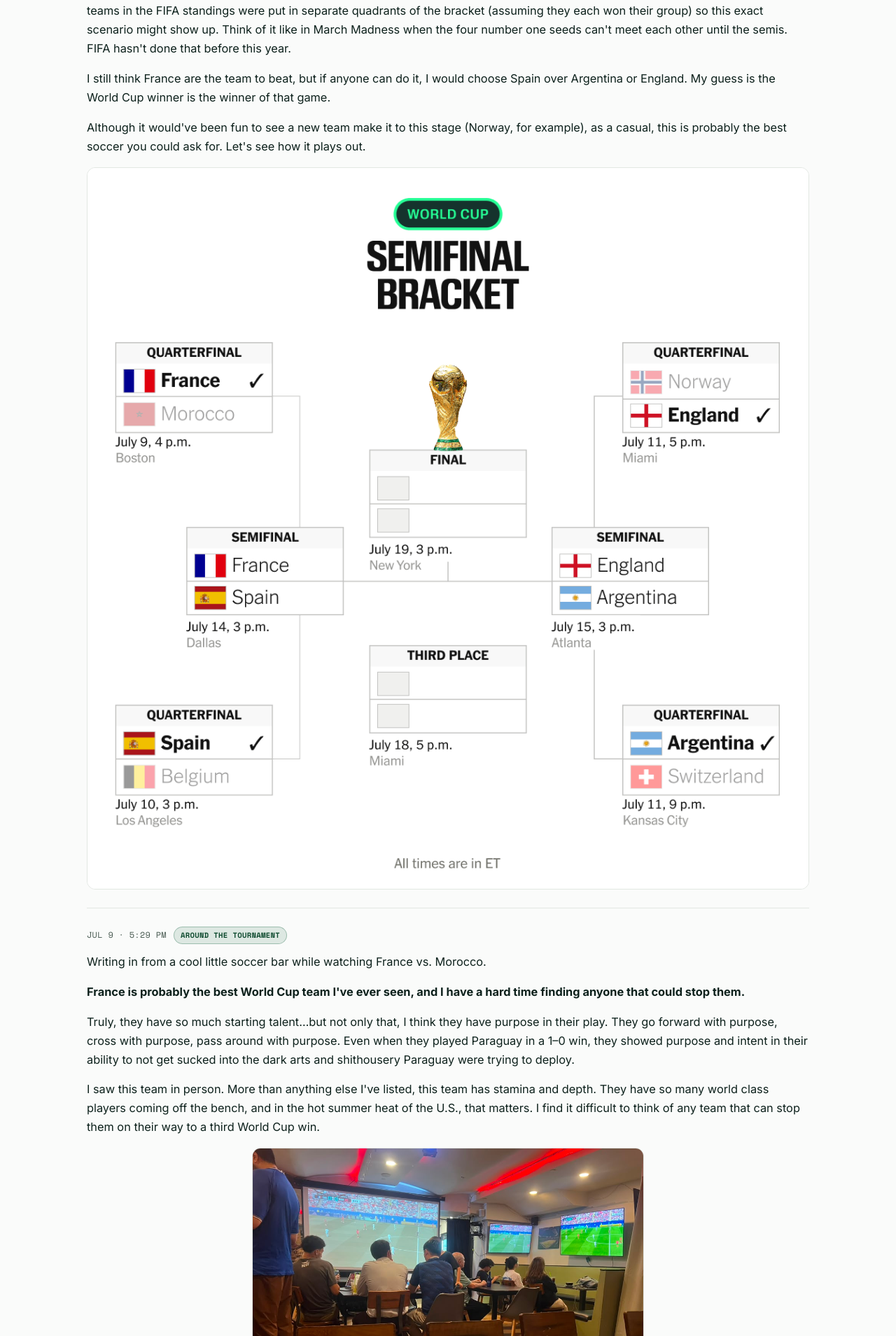
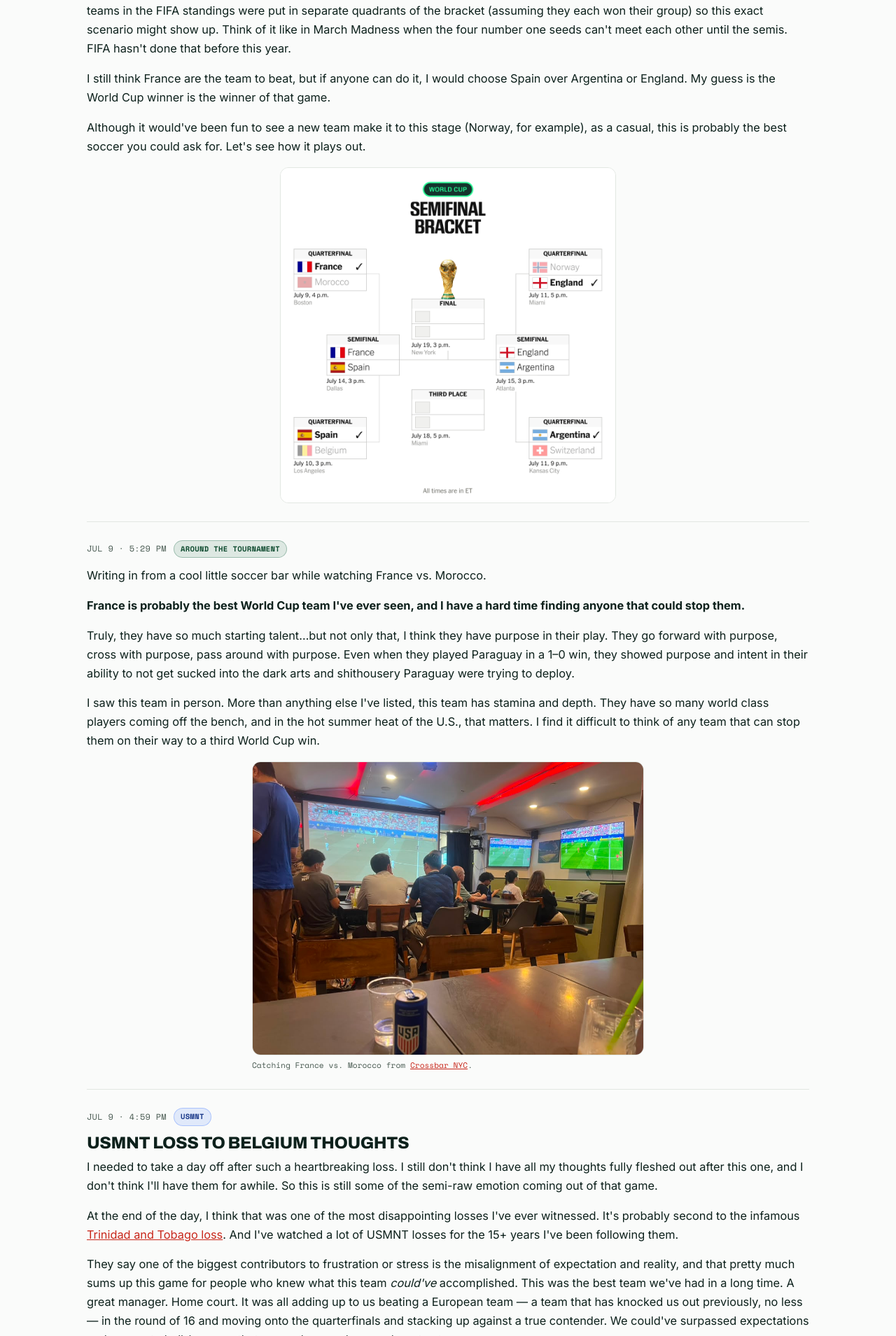
Before and after one commit to jmozden3/jmozden3.github.io, a Jekyll site: the page built from _posts/2026-06-11-world-cup-log.md, in a window 1280 px wide. Shown: the part 829-2738 px from the top of the page at 70% size. Built offline with Jekyll 4.4.1, drawn with Linux system fonts in a browser that asks for light colours.

Commit message:
Constrain semifinal bracket image width
Co-Authored-By: Claude Opus 4.8 <noreply@anthropic.com>

```diff
--- a/_posts/2026-06-11-world-cup-log.md
+++ b/_posts/2026-06-11-world-cup-log.md
@@ -223,7 +223,7 @@ image: https://jmozden3.github.io/assets/images/usmnt-goal-hug.png
       <p>Ultimately, I think the four teams left are the four best teams of this tournament. FIFA actually set it up this year where the best four teams in the FIFA standings were put in separate quadrants of the bracket (assuming they each won their group) so this exact scenario might show up. Think of it like in March Madness when the four number one seeds can't meet each other until the semis. FIFA hasn't done that before this year.</p>
       <p>I still think France are the team to beat, but if anyone can do it, I would choose Spain over Argentina or England. My guess is the World Cup winner is the winner of that game.</p>
       <p>Although it would've been fun to see a new team make it to this stage (Norway, for example), as a casual, this is probably the best soccer you could ask for. Let's see how it plays out.</p>
-      <figure class="wc-shot wc-bracket">
+      <figure class="wc-shot wc-bracket" style="max-width:480px;margin-inline:auto">
         <img src="{{ '/assets/images/semi-final-bracket.png' | relative_url }}" alt="2026 World Cup semi-final bracket" loading="lazy">
       </figure>
     </article>
```
